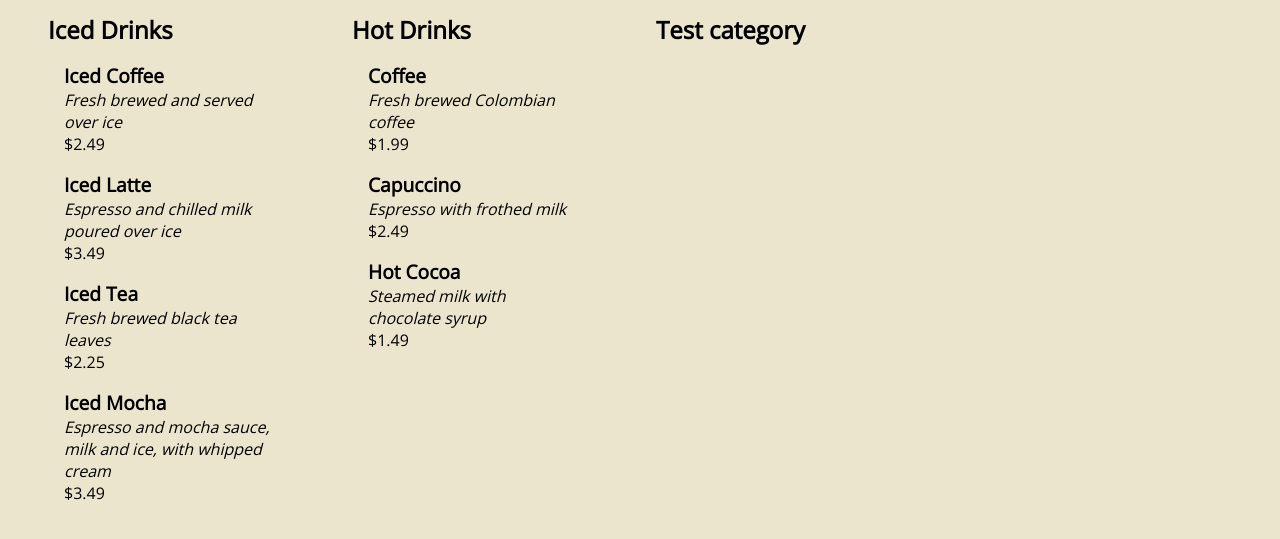
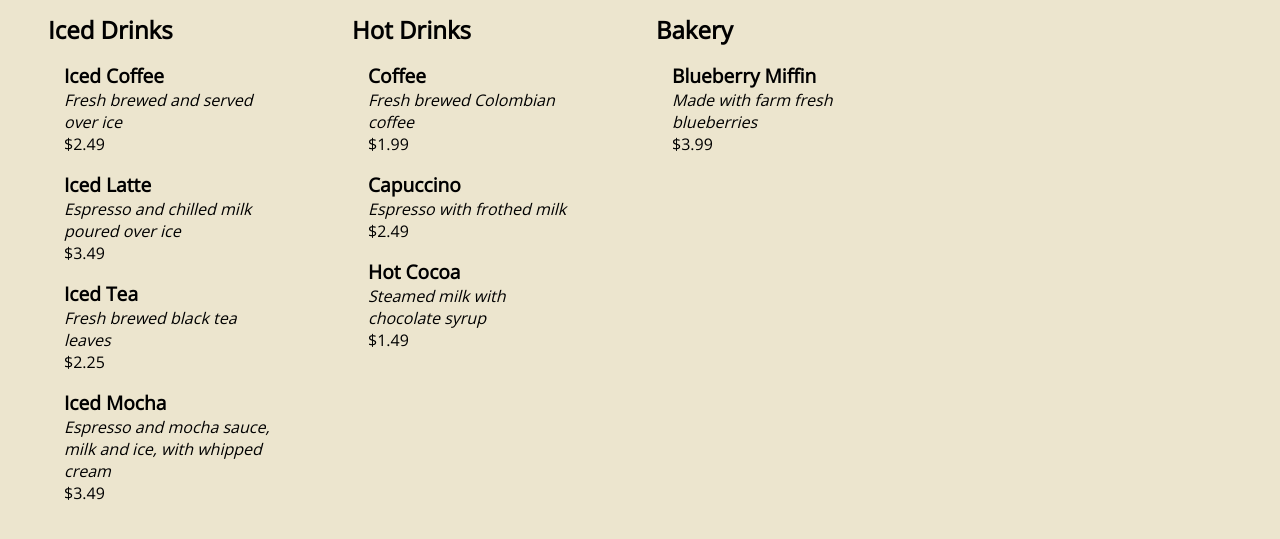
Before and after one commit to denismono/coffee-shop, a Gatsby site: page /menu in a window 1280 px wide. Shown: the part 141-680 px from the top of the page. Built offline with nearby package versions, Linux system fonts and the light colour scheme; Gatsby itself is replaced by a stand-in of ours.

Commit message:
Update Pages “menu”

```diff
--- a/src/pageData/menu.md
+++ b/src/pageData/menu.md
@@ -27,5 +27,9 @@ categories:
       - name: Hot Cocoa
         description: Steamed milk with chocolate syrup
         price: $1.49
-  - name: Test category
+  - name: Bakery
+    items:
+      - description: Made with farm fresh blueberries
+        name: Blueberry Miffin
+        price: $3.99
 ---
```
